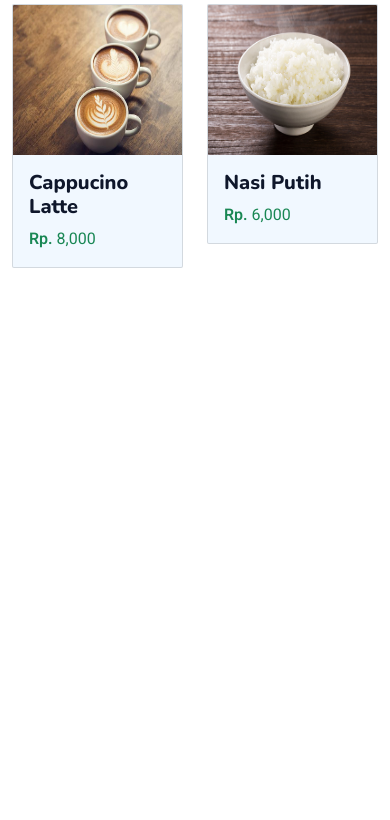
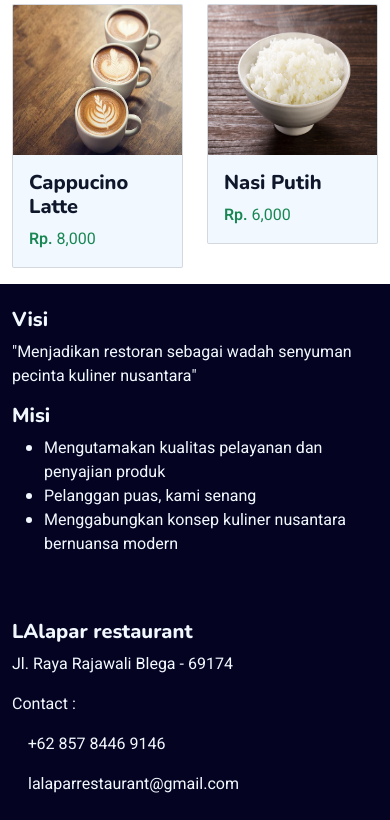
Before and after one commit to Irja-Multazamy/LAlapar-restaurant, a PHP site: page / in a window 390 px wide. Shown: the part 1255-2075 px from the top of the page. Before the commit the page ends 1523 px from the top, so only its background shows below. Run offline with PHP 8.4, Linux system fonts and the light colour scheme; data comes from the database, SQL or seed files in the repository; some libraries are stand-ins or nearby versions.

Commit message:
menambah footer

```diff
--- /dev/null
+++ b/footer.php
@@ -0,0 +1,21 @@
+<footer style="background-color: rgb(4, 4, 34);">
+    <div class="row">
+        <div class="col-lg-6 col-md-6 col-sm-12 p-4">
+            <h5 class="text-light">Visi</h5>
+            <p class="text-light">"Menjadikan restoran sebagai wadah senyuman pecinta kuliner nusantara"</p>
+            <h5 class="text-light">Misi</h5>
+            <ul class="text-light">
+                <li>Mengutamakan kualitas pelayanan dan penyajian produk</li>
+                <li>Pelanggan puas, kami senang</li>
+                <li>Menggabungkan konsep kuliner nusantara bernuansa modern</li>
+            </ul>
+        </div>
+        <div class="col-lg-6 col-md-6 col-sm-12 p-4">
+            <h5 class="text-light">LAlapar restaurant</h5>
+            <p class="text-light">Jl. Raya Rajawali Blega - 69174</p>
+            <p class="text-light">Contact :</p>
+            <p class="text-light px-3">+62 857 8446 9146</p>
+            <a href="mailto:lalaparrestaurant@gmail.com" class="text-light px-3 text-decoration-none">lalaparrestaurant@gmail.com</a>
+        </div>
+    </div>
+    </footer>
--- a/index.php
+++ b/index.php
@@ -133,6 +133,7 @@
                 </div>
             </div>
         </div>
+        <?php include('footer.php'); ?>
     </div>
 
     <!-- JavaScript Libraries -->
--- a/ulasan.php
+++ b/ulasan.php
@@ -109,6 +109,7 @@
                 </div>
             </div>
         </div>
+        <?php include('footer.php'); ?>
     </div>
 
     <!-- JavaScript Libraries -->
```
Also changed, not shown: login.php (+5 -5 lines).
